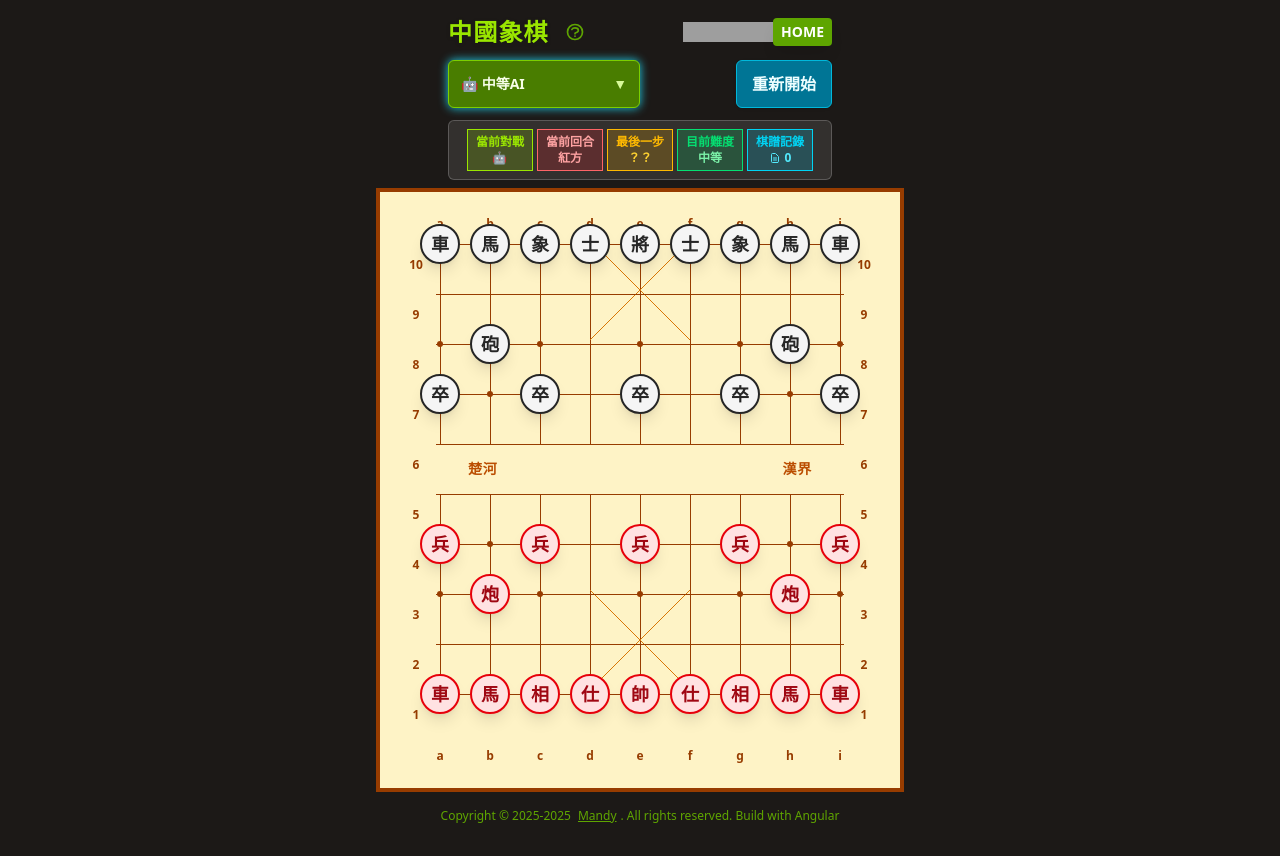
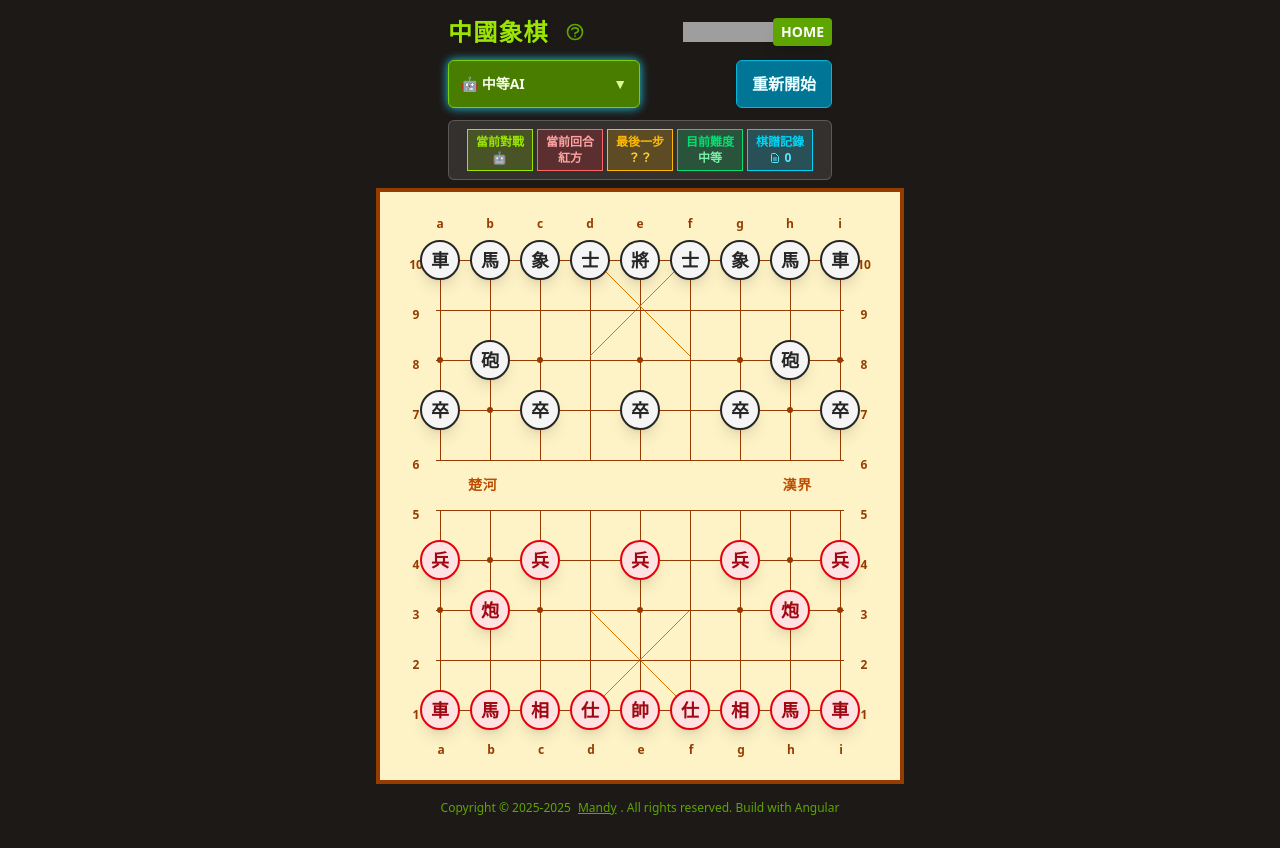
Before and after one commit to mtwmt/game, an Angular app: page /chinese-chess in a window 1280 px wide. Built offline with nearby package versions, Linux system fonts and the light colour scheme; grey boxes are pictures that could not be loaded.

Commit message:
feat: Improve Chinese chess board layout

```diff
--- a/src/app/chinese-chess/chinese-chess.html
+++ b/src/app/chinese-chess/chinese-chess.html
@@ -147,11 +147,9 @@
   <main class="flex justify-center">
     <div class="relative inline-block">
       <!-- Game Board -->
-      <div
-        class="bg-amber-100 border-2 sm:border-4 border-amber-800 p-2 sm:p-6 relative"
-      >
+      <div class="bg-amber-100 border-2 sm:border-4 border-amber-800 p-2 sm:p-6 relative">
         <!-- Column Labels (Top) -->
-        <div class="flex justify-center mb-1 sm:mb-2">
+        <div class="flex justify-center mb-2 sm:mb-6">
           <div class="grid grid-cols-9 gap-0">
             @for (letter of getColumnLetters(); track letter) {
             <div class="w-[36px] sm:w-[50px] text-center text-xs font-bold text-amber-800">
@@ -163,7 +161,7 @@
 
         <div class="flex">
           <!-- Row Numbers (Left) -->
-          <div class="flex flex-col justify-center mr-1 sm:mr-2">
+          <div class="flex flex-col mr-1 sm:mr-2 relative -top-4">
             @for (num of getRowNumbers(); track num) {
             <div
               class="h-[40px] sm:h-[50px] flex items-center justify-center text-xs font-bold text-amber-800 w-4 sm:w-6"
@@ -174,13 +172,12 @@
           </div>
 
           <!-- Game Board Grid - 改為線條網格 -->
-          <div class="relative w-[310px] h-[360px] sm:w-[408px] sm:h-[450px] bg-amber-100">
+          <div class="relative w-[310px] h-[360px] sm:w-[408px] sm:h-[454px] bg-amber-100">
             <!-- 水平線 -->
             @for (i of [0, 1, 2, 3, 4, 5, 6, 7, 8, 9]; track i) {
             <div
-              class="absolute left-0 right-0 h-[1px] bg-amber-800"
+              class="absolute left-0 right-0 h-[1px] bg-amber-800 sm:hidden"
               [ngClass]="i === 6 ? 'z-20 h-[1.5px]' : 'z-10'"
-              [ngClass]="'sm:hidden'"
               [style.top.px]="i * 40 + 4"
             ></div>
             <div
@@ -442,7 +439,7 @@
           </div>
 
           <!-- Row Numbers (Right) -->
-          <div class="flex flex-col justify-center ml-1 sm:ml-2">
+          <div class="flex flex-col ml-1 sm:ml-2 relative -top-4">
             @for (num of getRowNumbers(); track num) {
             <div
               class="h-[40px] sm:h-[50px] flex items-center justify-center text-xs font-bold text-amber-800 w-4 sm:w-6"
@@ -454,7 +451,7 @@
         </div>
 
         <!-- Column Labels (Bottom) -->
-        <div class="flex justify-center mt-1 sm:mt-2">
+        <div class="flex justify-center mt-2 sm:mt-3 absolute bottom-[8px] left-[22px] sm:bottom-[22px] sm:left-[36px]">
           <div class="grid grid-cols-9 gap-0">
             @for (letter of getColumnLetters(); track letter) {
             <div class="w-[36px] sm:w-[50px] text-center text-xs font-bold text-amber-800">
@@ -513,9 +510,7 @@
             : 'hover:bg-neutral-800'
         }}"
       >
-        <span class="text-neutral-400 min-w-[2rem] font-mono"
-          >{{ Math.floor(i / 2) + 1 }}.</span
-        >
+        <span class="text-neutral-400 min-w-[2rem] font-mono">{{ Math.floor(i / 2) + 1 }}.</span>
         <div class="flex gap-4 flex-1">
           <span class="text-red-400 min-w-[4rem]">{{ move }}</span>
           @if (moveHistory()[i + 1]) {
```
